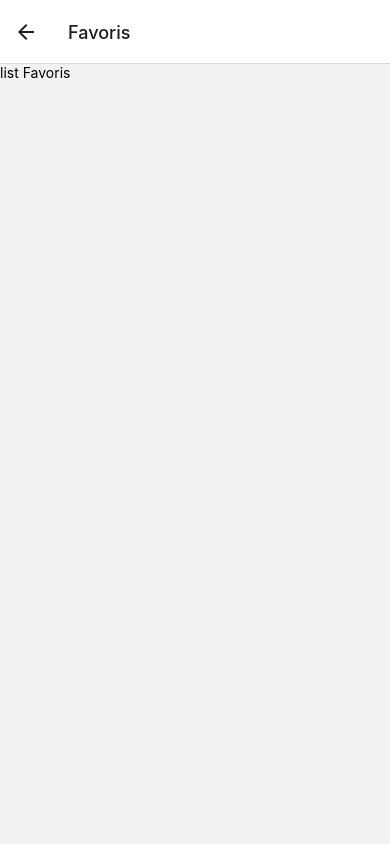
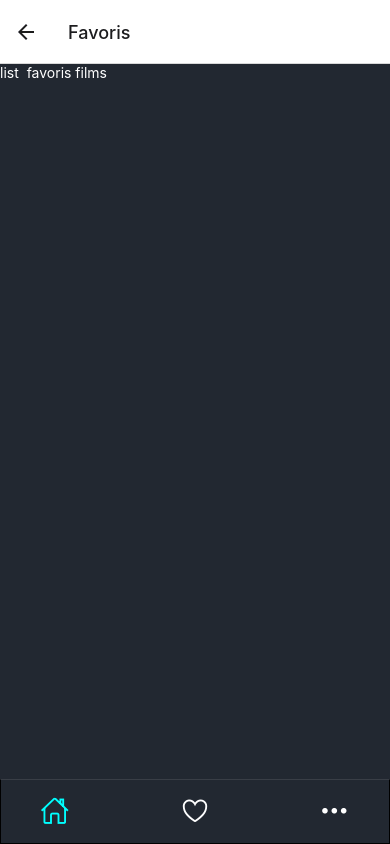
Before and after one commit to meryemeelhajouji/Application-FilmStream-, a React Native app in the folder mobile/: screen /Favoris in a window 390 px wide. Built offline with nearby package versions, Linux system fonts and the light colour scheme; no server answers.

Commit message:
show the films from TMDB API

```diff
--- a/mobile/component/Menue.js
+++ b/mobile/component/Menue.js
@@ -16,11 +16,11 @@ const Menue = () => {
   return (
     <View style={styles.buttonContainer}>
     <View style={styles.buttonIconWrapper}>
-      <TouchableOpacity onPress={() => navigation.navigate('Home')}>
+      <TouchableOpacity onPress={() => navigation.navigate('Films')}>
         <Ionicons name="home-outline" color="#00ffff" size={30} />
       </TouchableOpacity>
-      <TouchableOpacity onPress={() => navigation.navigate('AllMusic')}>
-        <Ionicons name="musical-notes" color="white" size={30} />
+      <TouchableOpacity onPress={() => navigation.navigate('Favoris')}>
+        <Ionicons name="heart-outline" color="white" size={30} />
       </TouchableOpacity>
       {/* <TouchableOpacity onPress={() => navigation.navigate('Lyrics')}>
         <Ionicons name="ios-list-outline" color="white" size={30} />
--- a/mobile/package.json
+++ b/mobile/package.json
@@ -13,6 +13,7 @@
     "@react-navigation/bottom-tabs": "^6.5.7",
     "@react-navigation/native": "^6.1.6",
     "@react-navigation/native-stack": "^6.9.12",
+    "axios": "^1.3.4",
     "expo": "~48.0.5",
     "expo-status-bar": "~1.4.4",
     "react": "18.2.0",
--- a/mobile/screens/Favoris.js
+++ b/mobile/screens/Favoris.js
@@ -1,12 +1,28 @@
 import * as React from "react";
-import { View, Text } from "react-native";
+import { View, Text, StyleSheet } from "react-native";
+import Menue from "../component/Menue";
 
 const Favoris = () => {
   return (
-  <View>
-    <Text>list Favoris</Text>
-  </View>
+    <View style={styles.container}>
+      <Text style={styles.text}>list  favoris films</Text>
+      <View style={styles.maincontainer}></View>
+      <Menue />
+      <View />
+    </View>
   );
 };
 
 export default Favoris;
+const styles = StyleSheet.create({
+  container: {
+    flex: 1,
+    backgroundColor: "#222831",
+  },
+  maincontainer: {
+    flex: 1,
+  },
+  text: {
+    color: "#fff",
+  },
+});
--- a/mobile/screens/Films.js
+++ b/mobile/screens/Films.js
@@ -1,11 +1,43 @@
-import * as React from "react";
-import { View, Text ,StyleSheet} from "react-native";
+import React, { useState, useEffect } from "react";
+import { View, Text, StyleSheet, Image, TouchableOpacity } from "react-native";
 import Menue from "../component/Menue";
+import Ionicons from "@expo/vector-icons/Ionicons";
+import axios from "axios";
 
 const Films = () => {
+  const [listFilms, setListFilms] = useState([]);
+  const API_KEY = "3bfc7e772d261f76fc5d3f33379ba743";
+  const BASE_URL = 'https://api.themoviedb.org/3';
+
+
+  useEffect(() => {
+    axios
+    axios.get(`${BASE_URL}/movie/popular?api_key=${API_KEY}&language=en-US&page=1`)
+      .then((response) => {
+        setListFilms(response.data.results);
+        console.log(listFilms);
+      })
+      .catch((error) => {
+        console.error(error);
+      });
+  }, []);
+
   return (
     <View style={styles.container}>
-    <Text>list films</Text>
+      <Text style={styles.text}>list films</Text>
+
+      {listFilms.map((films, i) => (
+      <View key={i}style={styles.listContainer}>
+        <Image source={require("../assets/img.jpg")} style={styles.image} />
+        <TouchableOpacity>
+          <Text style={styles.songTitle}>{films.title}</Text>
+          <Text style={styles.nameArtist}>Name Of Artist: unconnu</Text>
+        </TouchableOpacity>
+        <TouchableOpacity>
+          <Ionicons name="ellipsis-horizontal" color="white" size={30} />
+        </TouchableOpacity>
+      </View>
+      ))}
       <View style={styles.maincontainer}></View>
       <Menue />
       <View />
@@ -17,11 +49,39 @@ export default Films;
 const styles = StyleSheet.create({
   container: {
     flex: 1,
-      backgroundColor: '#222831',
+    backgroundColor: "#222831",
   },
   maincontainer: {
     flex: 1,
-    }
-
-
+  },
+  text: {
+    fontSize: 20,
+    textAlign: "center",
+    fontWeight: "600",
+    color: "#EEEEEE",
+    marginTop: 10,
+  },
+  listContainer: {
+    flexDirection: "row",
+    justifyContent: "space-between",
+    alignItems: "center",
+    marginLeft: 10,
+    marginTop: 15,
+  },
+  image: {
+    width: 80,
+    height: 80,
+    borderRadius: 5,
+  },
+  songTitle: {
+    fontSize: 17,
+    marginLeft: 10,
+    fontWeight: "600",
+    color: "#EEEEEE",
+  },
+  nameArtist: {
+    fontSize: 14,
+    marginLeft: 10,
+    color: "#EEEEEE",
+  },
 });
```
Also changed, not shown: 1 other file (tests, documents, lock files or other folders). Lines whose indentation alone changed are shown as unchanged.
